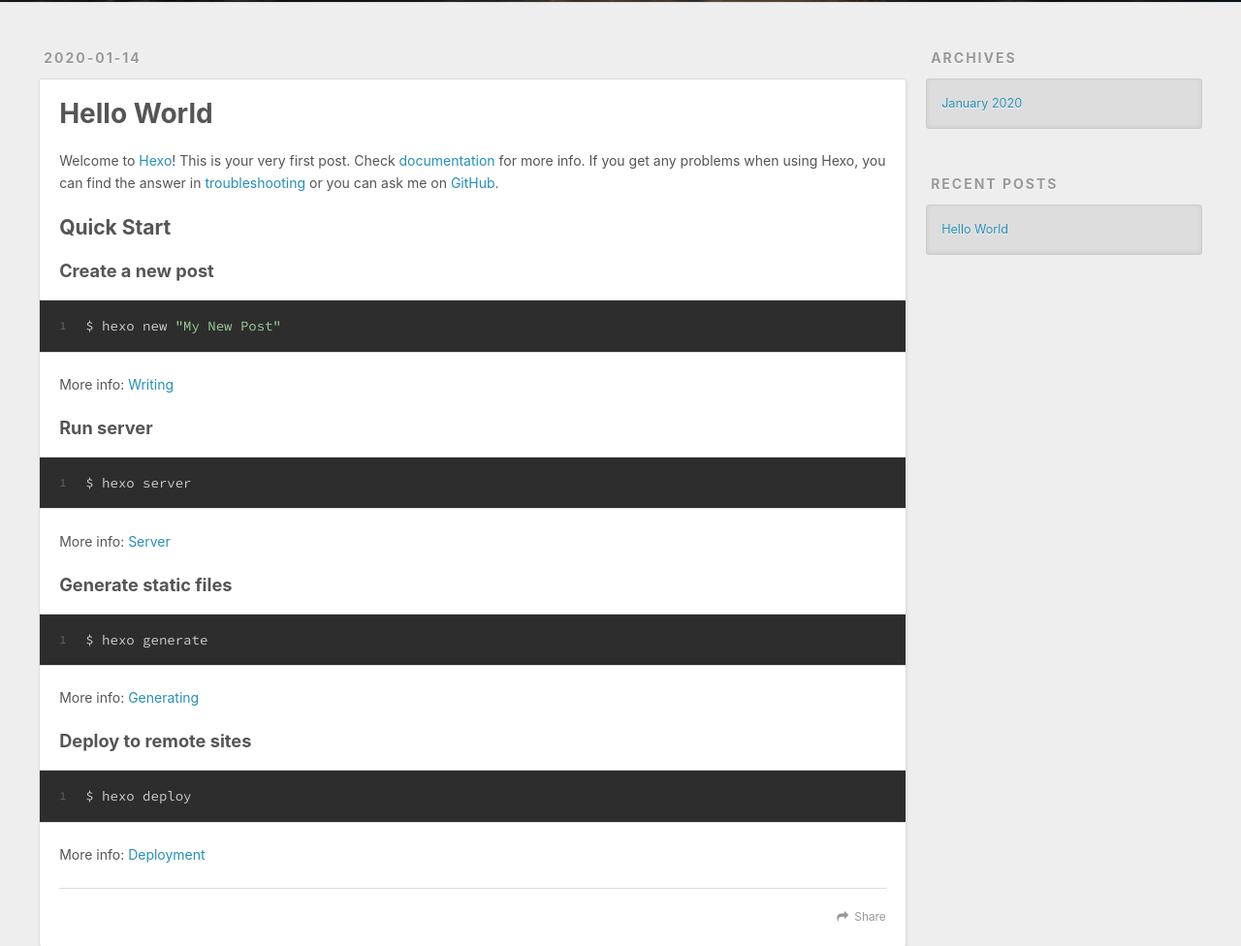
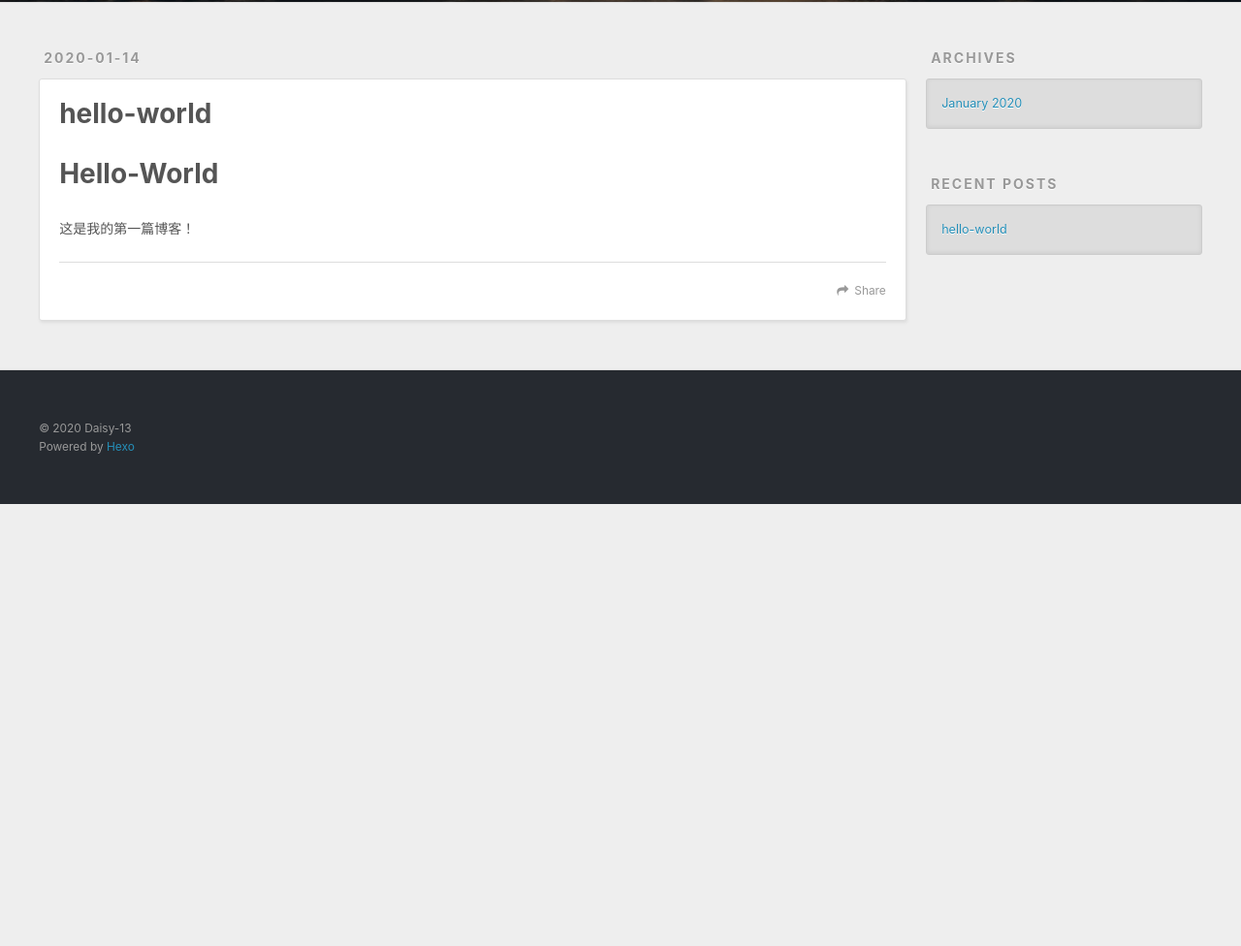
Before and after one commit to Daisy-13/Daisy-13.github.io, a plain HTML site: page 2020/01/14/hello-world/index.html in a window 1280 px wide. Shown: the part 298-1274 px from the top of the page at 97% size. After the commit the page ends 818 px from the top, so only its background shows below. Drawn offline with nearby package versions, Linux system fonts and the light colour scheme.

Commit message:
Site updated: 2020-01-14 22:33:38

```diff
--- a/2020/01/14/hello-world/index.html
+++ b/2020/01/14/hello-world/index.html
@@ -5,17 +5,17 @@
 
 
 
-  <title>Hello World | Daisy-13&#39;s Blog</title>
+  <title>hello-world | Daisy-13&#39;s Blog</title>
   <meta name="viewport" content="width=device-width, initial-scale=1, maximum-scale=1">
-  <meta name="description" content="Welcome to Hexo! This is your very first post. Check documentation for more info. If you get any problems when using Hexo, you can find the answer in troubleshooting or you can ask me on GitHub. Quick">
+  <meta name="description" content="Hello-World这是我的第一篇博客！">
 <meta property="og:type" content="article">
-<meta property="og:title" content="Hello World">
+<meta property="og:title" content="hello-world">
 <meta property="og:url" content="http://yoursite.com/2020/01/14/hello-world/index.html">
 <meta property="og:site_name" content="Daisy-13&#39;s Blog">
-<meta property="og:description" content="Welcome to Hexo! This is your very first post. Check documentation for more info. If you get any problems when using Hexo, you can find the answer in troubleshooting or you can ask me on GitHub. Quick">
+<meta property="og:description" content="Hello-World这是我的第一篇博客！">
 <meta property="og:locale" content="cn">
 <meta property="article:published_time" content="2020-01-14T11:39:46.609Z">
-<meta property="article:modified_time" content="2020-01-14T11:39:46.609Z">
+<meta property="article:modified_time" content="2020-01-14T14:33:23.718Z">
 <meta property="article:author" content="Daisy-13">
 <meta name="twitter:card" content="summary">
 
@@ -80,7 +80,7 @@
 
 
     <h1 class="article-title" itemprop="name">
-      Hello World
+      hello-world
     </h1>
 
 
@@ -88,19 +88,7 @@
 
     <div class="article-entry" itemprop="articleBody">
 
-        <p>Welcome to <a href="https://hexo.io/" target="_blank" rel="noopener">Hexo</a>! This is your very first post. Check <a href="https://hexo.io/docs/" target="_blank" rel="noopener">documentation</a> for more info. If you get any problems when using Hexo, you can find the answer in <a href="https://hexo.io/docs/troubleshooting.html" target="_blank" rel="noopener">troubleshooting</a> or you can ask me on <a href="https://github.com/hexojs/hexo/issues" target="_blank" rel="noopener">GitHub</a>.</p>
-<h2 id="Quick-Start"><a href="#Quick-Start" class="headerlink" title="Quick Start"></a>Quick Start</h2><h3 id="Create-a-new-post"><a href="#Create-a-new-post" class="headerlink" title="Create a new post"></a>Create a new post</h3><figure class="highlight bash"><table><tr><td class="gutter"><pre><span class="line">1</span><br></pre></td><td class="code"><pre><span class="line">$ hexo new <span class="string">"My New Post"</span></span><br></pre></td></tr></table></figure>
-
-<p>More info: <a href="https://hexo.io/docs/writing.html" target="_blank" rel="noopener">Writing</a></p>
-<h3 id="Run-server"><a href="#Run-server" class="headerlink" title="Run server"></a>Run server</h3><figure class="highlight bash"><table><tr><td class="gutter"><pre><span class="line">1</span><br></pre></td><td class="code"><pre><span class="line">$ hexo server</span><br></pre></td></tr></table></figure>
-
-<p>More info: <a href="https://hexo.io/docs/server.html" target="_blank" rel="noopener">Server</a></p>
-<h3 id="Generate-static-files"><a href="#Generate-static-files" class="headerlink" title="Generate static files"></a>Generate static files</h3><figure class="highlight bash"><table><tr><td class="gutter"><pre><span class="line">1</span><br></pre></td><td class="code"><pre><span class="line">$ hexo generate</span><br></pre></td></tr></table></figure>
-
-<p>More info: <a href="https://hexo.io/docs/generating.html" target="_blank" rel="noopener">Generating</a></p>
-<h3 id="Deploy-to-remote-sites"><a href="#Deploy-to-remote-sites" class="headerlink" title="Deploy to remote sites"></a>Deploy to remote sites</h3><figure class="highlight bash"><table><tr><td class="gutter"><pre><span class="line">1</span><br></pre></td><td class="code"><pre><span class="line">$ hexo deploy</span><br></pre></td></tr></table></figure>
-
-<p>More info: <a href="https://hexo.io/docs/one-command-deployment.html" target="_blank" rel="noopener">Deployment</a></p>
+        <h1 id="Hello-World"><a href="#Hello-World" class="headerlink" title="Hello-World"></a>Hello-World</h1><p>这是我的第一篇博客！</p>
 
 
     </div>
@@ -144,7 +132,7 @@
       <ul>
 
           <li>
-            <a href="/2020/01/14/hello-world/">Hello World</a>
+            <a href="/2020/01/14/hello-world/">hello-world</a>
           </li>
 
       </ul>
```
Also changed, not shown: archives/2020/01/index.html (+2 -2 lines), archives/2020/index.html (+2 -2 lines), archives/index.html (+2 -2 lines), index.html (+3 -15 lines).
